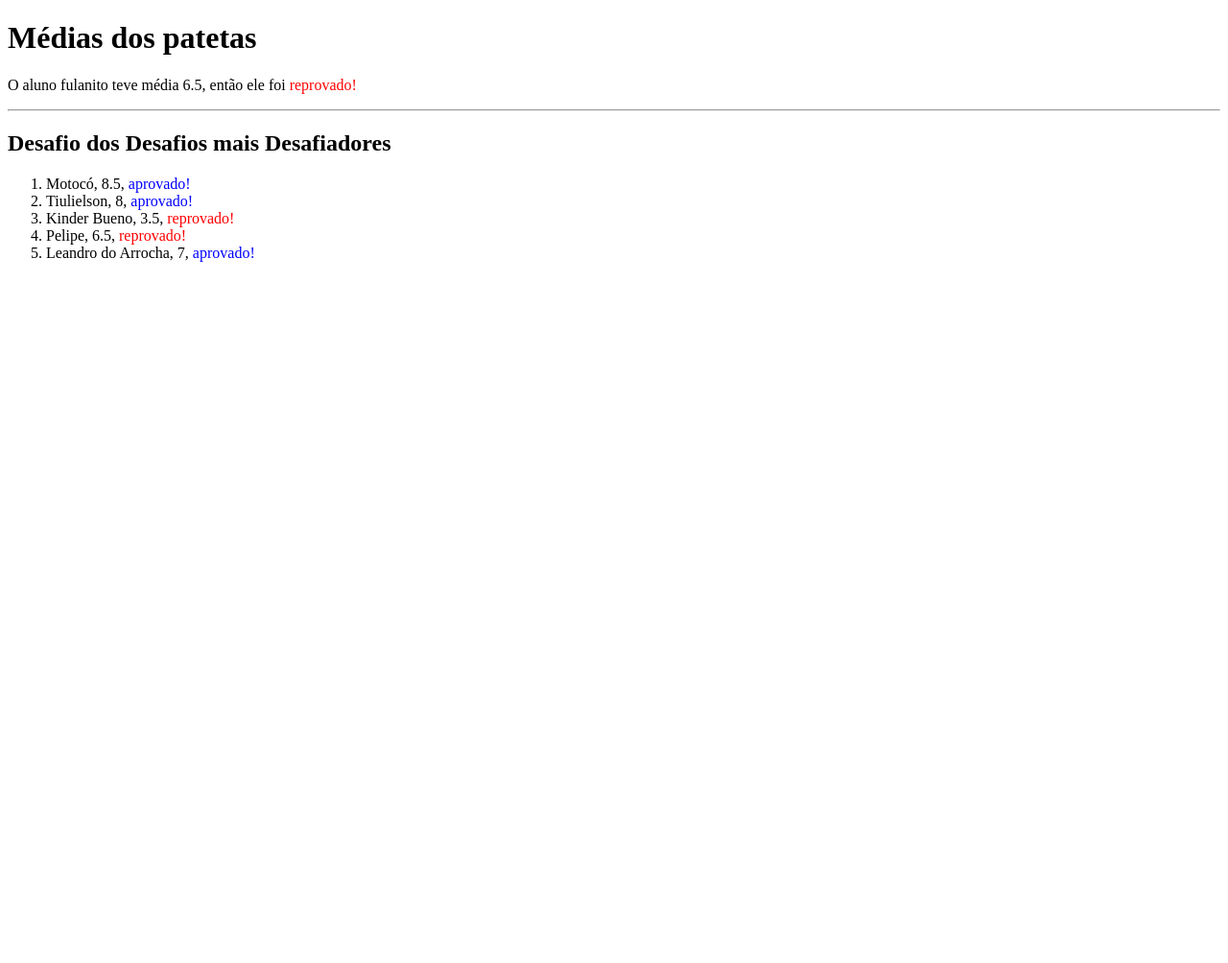
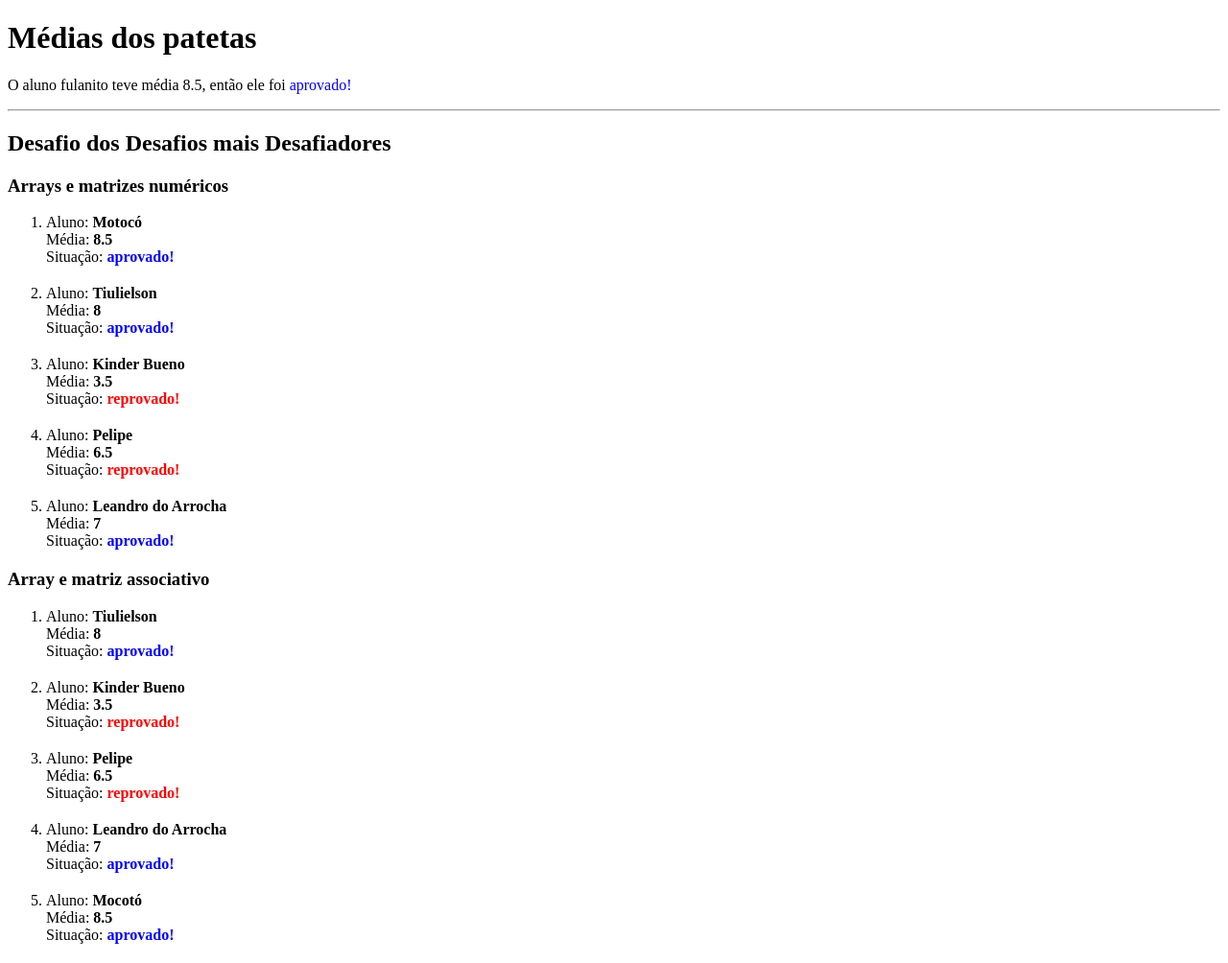
Before and after one commit to slothandre/aulas-php, a PHP site: page /exercicio-05.php in a window 1280 px wide. Shown: the whole page at 96% size. Before the commit the page ends 273 px from the top, so only its background shows below. Run offline with PHP 8.4, Linux system fonts and the light colour scheme.

Commit message:
Desafio com array e matriz associativo

```diff
--- a/exercicios/exercicio-05.php
+++ b/exercicios/exercicio-05.php
@@ -11,17 +11,21 @@
         .reprovado {
             color: #F00;
         }
+        li {
+            margin-bottom: 20px;
+        }
     </style>
 </head>
 <body>
     <?php
-        $nota1 = 6;
-        $nota2 = 7;
-
+        $nota1 = 8;
+        $nota2 = 9;
         function calculaMedia(float $nota1, $nota2):float {
             $media = ($nota1 + $nota2) / 2;
             return $media;
         }
+
+        $mediaFinal = calculaMedia($nota1, $nota2);
 
         function situacao(float $media):string {
             if ($media >= 7) {
@@ -32,7 +36,6 @@
             return $resultado;
         };
 
-        $mediaFinal = calculaMedia($nota1, $nota2);
 
 
     ?>
@@ -43,6 +46,7 @@
     <hr>
 
     <h2>Desafio dos Desafios mais Desafiadores</h2>
+    <h3>Arrays e matrizes numéricos</h3>
     <ol>
         <?php
             $alunos = ["Motocó", "Tiulielson", "Kinder Bueno", "Pelipe", "Leandro do Arrocha"];
@@ -58,7 +62,52 @@
                 $nota1 = $notas[$i][0];
                 $nota2 = $notas[$i][1];
             ?>
-                <li><?=$alunos[$i]?>, <?=calculaMedia($nota1, $nota2)?>, <?=situacao(calculaMedia($nota1, $nota2))?></li>
+                <li>
+                    Aluno: <b><?=$alunos[$i]?></b> <br>
+                    Média: <b><?=calculaMedia($nota1, $nota2)?></b> <br>
+                    Situação: <b><?=situacao(calculaMedia($nota1, $nota2))?></b>
+                </li>
+            <?php
+            }
+        ?>
+    </ol>
+
+    <h3>Array e matriz associativo</h3>
+    <ol>
+        <?php
+            $alunos = [
+                [
+                    "nome" => "Tiulielson",
+                    "nota1" => 7,
+                    "nota2" => 9
+                ],
+                [
+                    "nome" => "Kinder Bueno",
+                    "nota1" => 1,
+                    "nota2" => 6
+                ],
+                [
+                    "nome" => "Pelipe",
+                    "nota1" => 6,
+                    "nota2" => 7
+                ],
+                [
+                    "nome" => "Leandro do Arrocha",
+                    "nota1" => 7,
+                    "nota2" => 7
+                ],
+                [
+                    "nome" => "Mocotó",
+                    "nota1" => 8,
+                    "nota2" => 9
+                ]
+            ];
+            foreach ($alunos as $aluno) { ?>
+                <li>
+                    Aluno: <b><?=$aluno["nome"]?></b> <br>
+                    Média: <b><?=calculaMedia($aluno["nota1"], $aluno["nota2"])?></b> <br>
+                    Situação: <b><?=situacao(calculaMedia($aluno["nota1"], $aluno["nota2"]))?></b>
+                </li>
             <?php
             }
         ?>
```
